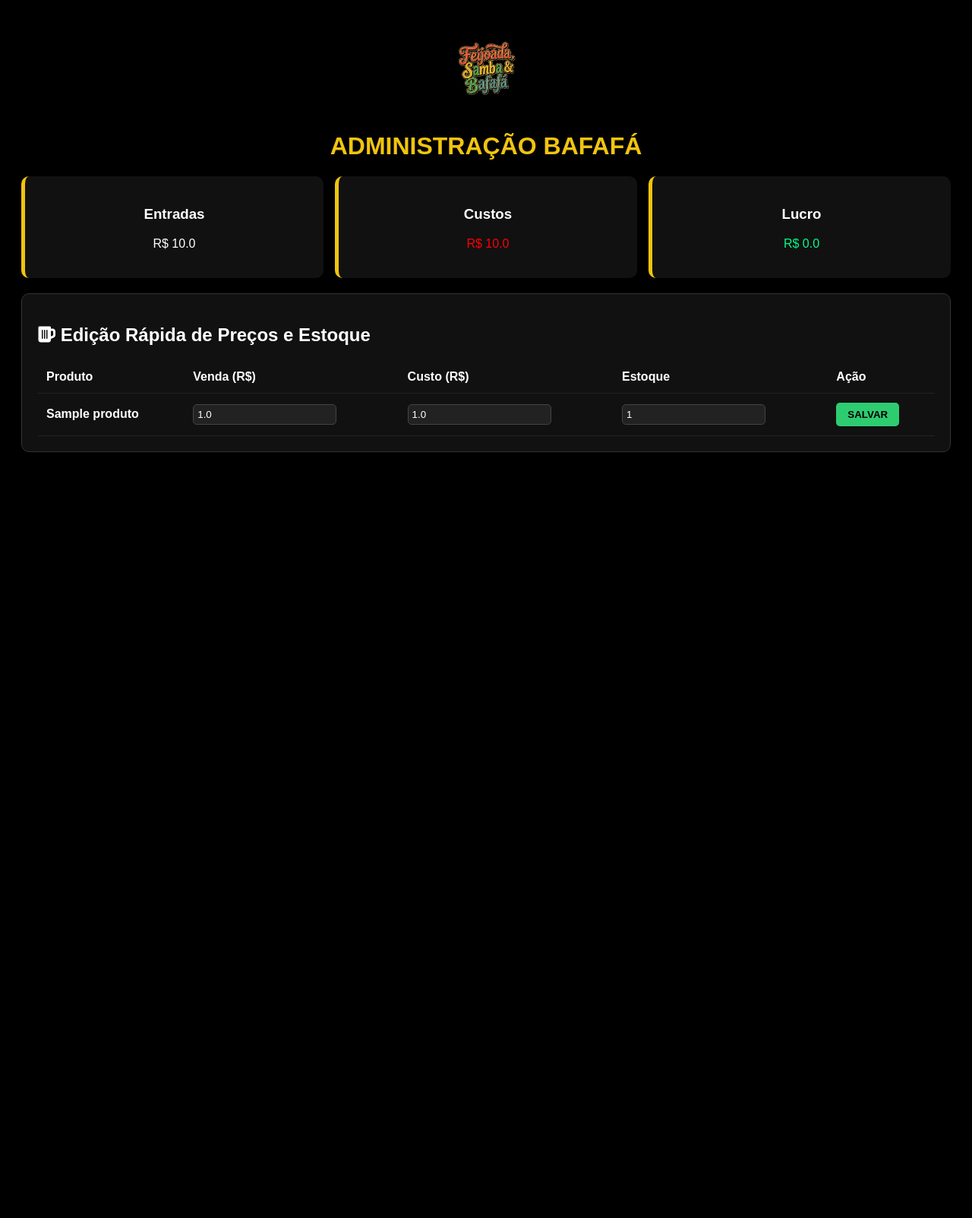
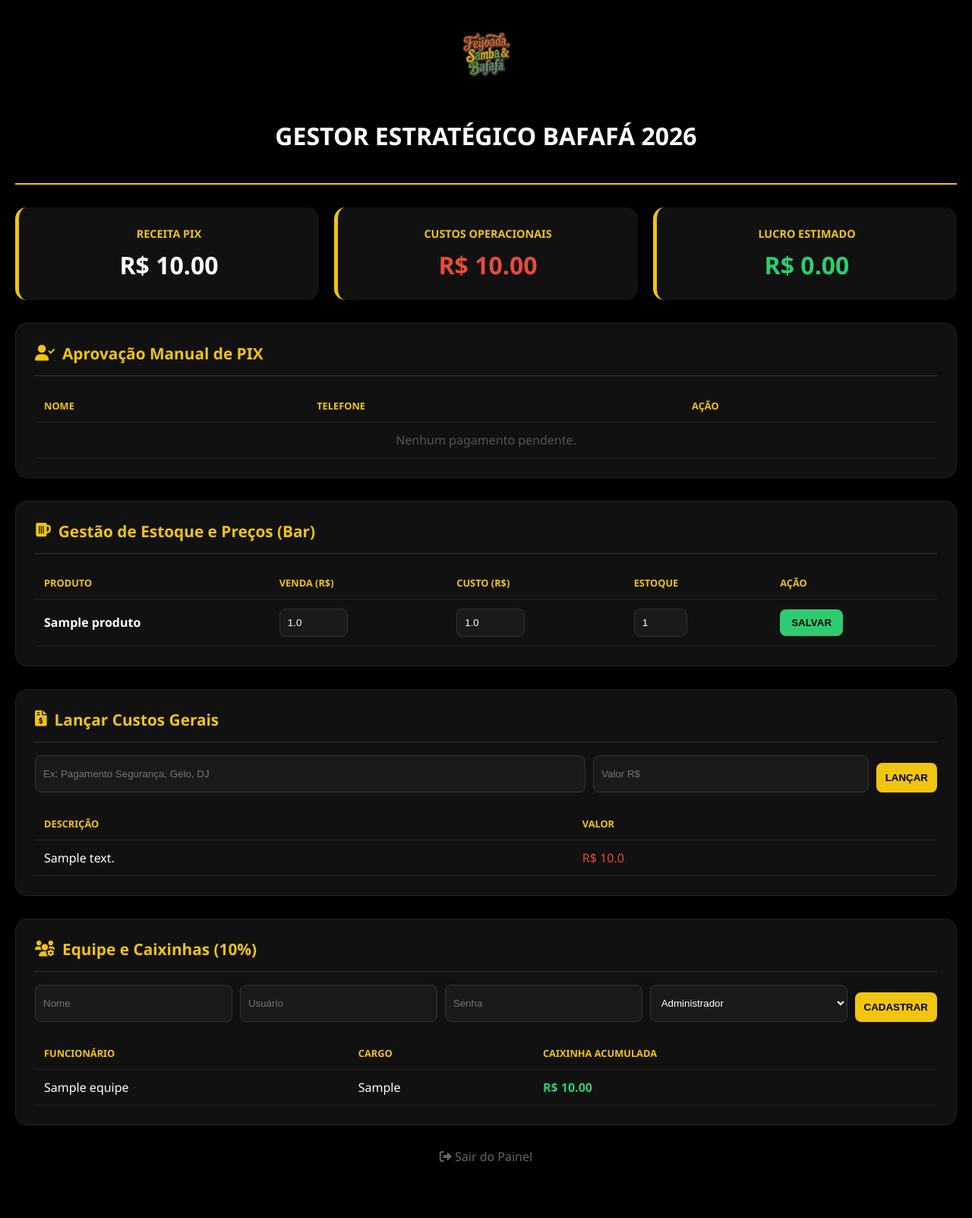
Before and after one commit to wagnerzaparolli15-ai/evento_samba, a Flask app: page /admin_total in a window 1280 px wide. Shown: the whole page at 76% size. Before the commit the page ends 595 px from the top, so only its background shows below. Run offline with Flask 3, Linux system fonts and the light colour scheme; the visitor is signed in with stand-in values (Sample User, id 1); tables that the repository leaves empty hold one stand-in row (values such as "Sample post").

Commit message:
Admin Completo Restaurado: Financeiro, Portaria e Bar

```diff
--- a/templates/admin_total.html
+++ b/templates/admin_total.html
@@ -2,52 +2,125 @@
 <html lang="pt-br">
 <head>
     <meta charset="UTF-8">
-    <title>Dashboard Master - Bafafá</title>
+    <title>Painel de Controle Master - Bafafá 2026</title>
     <link rel="stylesheet" href="https://cdnjs.cloudflare.com/ajax/libs/font-awesome/6.0.0/css/all.min.css">
     <style>
-        :root { --gold: #f1c40f; --bg: #000; --card: #111; }
-        body { background: var(--bg); color: #fff; font-family: sans-serif; padding: 20px; }
-        .logo-adm { text-align: center; margin-bottom: 20px; }
-        .logo-adm img { width: 120px; }
-        .dashboard { display: grid; grid-template-columns: repeat(auto-fit, minmax(200px, 1fr)); gap: 15px; margin-bottom: 20px; }
-        .stat-card { background: var(--card); padding: 20px; border-radius: 10px; border-left: 5px solid var(--gold); text-align: center; }
-        .section { background: var(--card); padding: 20px; border-radius: 10px; margin-bottom: 20px; border: 1px solid #333; }
-        table { width: 100%; border-collapse: collapse; }
+        :root { --gold: #f1c40f; --bg: #000; --card: #111; --success: #2ecc71; --danger: #e74c3c; }
+        body { background: var(--bg); color: #fff; font-family: 'Segoe UI', sans-serif; margin: 0; padding: 20px; }
+
+        .logo-header { text-align: center; margin-bottom: 30px; border-bottom: 2px solid var(--gold); padding-bottom: 20px; }
+        .logo-header img { width: 100px; margin-bottom: 10px; }
+
+        .dashboard { display: grid; grid-template-columns: repeat(auto-fit, minmax(250px, 1fr)); gap: 20px; margin-bottom: 30px; }
+        .stat-card { background: var(--card); padding: 25px; border-radius: 15px; border-left: 5px solid var(--gold); text-align: center; box-shadow: 0 4px 15px rgba(0,0,0,0.5); }
+        .stat-card h3 { margin: 0; color: var(--gold); font-size: 0.9rem; text-transform: uppercase; }
+        .stat-card p { font-size: 2rem; margin: 10px 0 0; font-weight: bold; }
+
+        .section { background: var(--card); padding: 25px; border-radius: 15px; margin-bottom: 30px; border: 1px solid #222; }
+        h2 { color: var(--gold); margin-top: 0; border-bottom: 1px solid #333; padding-bottom: 15px; font-size: 1.3rem; display: flex; align-items: center; gap: 10px; }
+
+        table { width: 100%; border-collapse: collapse; margin-top: 15px; }
         th, td { padding: 12px; text-align: left; border-bottom: 1px solid #222; }
-        input { background: #222; color: #fff; border: 1px solid #444; padding: 5px; border-radius: 5px; }
-        .btn-green { background: #2ecc71; color: #000; border: none; padding: 8px 15px; border-radius: 5px; font-weight: bold; cursor: pointer; }
+        th { color: var(--gold); font-size: 0.8rem; text-transform: uppercase; }
+
+        input, select { background: #1a1a1a; color: #fff; border: 1px solid #333; padding: 10px; border-radius: 8px; width: 100%; box-sizing: border-box; }
+        .btn-save { background: var(--success); color: #000; border: none; padding: 10px 15px; border-radius: 8px; font-weight: bold; cursor: pointer; transition: 0.2s; }
+        .btn-add { background: var(--gold); color: #000; border: none; padding: 12px; border-radius: 8px; font-weight: bold; cursor: pointer; margin-top: 10px; }
+        .btn-approve { background: var(--success); color: #000; padding: 8px 12px; text-decoration: none; border-radius: 5px; font-weight: bold; font-size: 0.8rem; }
     </style>
 </head>
 <body>
 
-    <div class="logo-adm">
-        <img src="{{ url_for('static', filename='logo.png') }}" alt="Logo">
-        <h1 style="color: var(--gold);">ADMINISTRAÇÃO BAFAFÁ</h1>
+    <div class="logo-header">
+        <img src="{{ url_for('static', filename='logo.png') }}" alt="Logo Bafafá">
+        <h1>GESTOR ESTRATÉGICO BAFAFÁ 2026</h1>
     </div>
 
     <div class="dashboard">
-        <div class="stat-card"><h3>Entradas</h3><p>R$ {{ total_entradas }}</p></div>
-        <div class="stat-card"><h3>Custos</h3><p style="color:red;">R$ {{ total_custos }}</p></div>
-        <div class="stat-card"><h3>Lucro</h3><p style="color:#00ff88;">R$ {{ total_entradas - total_custos }}</p></div>
+        <div class="stat-card"><h3>Receita PIX</h3><p>R$ {{ "{:,.2f}".format(total_entradas) }}</p></div>
+        <div class="stat-card"><h3>Custos Operacionais</h3><p style="color: var(--danger);">R$ {{ "{:,.2f}".format(total_custos) }}</p></div>
+        <div class="stat-card"><h3>Lucro Estimado</h3><p style="color: var(--success);">R$ {{ "{:,.2f}".format(total_entradas - total_custos) }}</p></div>
     </div>
 
     <div class="section">
-        <h2><i class="fas fa-beer"></i> Edição Rápida de Preços e Estoque</h2>
+        <h2><i class="fas fa-user-check"></i> Aprovação Manual de PIX</h2>
+        <table>
+            <tr><th>Nome</th><th>Telefone</th><th>Ação</th></tr>
+            {% for c in clientes_pendentes %}
+            <tr>
+                <td>{{ c.nome }}</td>
+                <td>{{ c.telefone }}</td>
+                <td><a href="/aprovar-manual/{{ c.id }}" class="btn-approve">APROVAR AGORA</a></td>
+            </tr>
+            {% else %}
+            <tr><td colspan="3" style="text-align:center; color:#555;">Nenhum pagamento pendente.</td></tr>
+            {% endfor %}
+        </table>
+    </div>
+
+    <div class="section">
+        <h2><i class="fas fa-beer"></i> Gestão de Estoque e Preços (Bar)</h2>
         <table>
             <tr><th>Produto</th><th>Venda (R$)</th><th>Custo (R$)</th><th>Estoque</th><th>Ação</th></tr>
             {% for p in produtos %}
             <tr>
                 <form action="/atualizar-produto/{{ p.id }}" method="POST">
                     <td><strong>{{ p.nome }}</strong></td>
-                    <td><input type="number" step="0.01" name="pv" value="{{ p.preco_venda }}"></td>
-                    <td><input type="number" step="0.01" name="pc" value="{{ p.preco_custo }}"></td>
-                    <td><input type="number" name="e" value="{{ p.estoque }}"></td>
-                    <td><button type="submit" class="btn-green">SALVAR</button></td>
+                    <td><input type="number" step="0.01" name="pv" value="{{ p.preco_venda }}" style="width:90px;"></td>
+                    <td><input type="number" step="0.01" name="pc" value="{{ p.preco_custo }}" style="width:90px;"></td>
+                    <td><input type="number" name="e" value="{{ p.estoque }}" style="width:70px;"></td>
+                    <td><button type="submit" class="btn-save">SALVAR</button></td>
                 </form>
             </tr>
             {% endfor %}
         </table>
     </div>
 
-    </body>
+    <div class="section">
+        <h2><i class="fas fa-file-invoice-dollar"></i> Lançar Custos Gerais</h2>
+        <form method="POST" style="display: grid; grid-template-columns: 2fr 1fr auto; gap: 10px;">
+            <input type="hidden" name="form_tipo" value="custo">
+            <input type="text" name="d" placeholder="Ex: Pagamento Segurança, Gelo, DJ" required>
+            <input type="number" step="0.01" name="v" placeholder="Valor R$" required>
+            <button type="submit" class="btn-add">LANÇAR</button>
+        </form>
+        <table style="margin-top: 20px;">
+            <tr><th>Descrição</th><th>Valor</th></tr>
+            {% for c in custos_lista %}
+            <tr><td>{{ c.descricao }}</td><td style="color:var(--danger)">R$ {{ c.valor }}</td></tr>
+            {% endfor %}
+        </table>
+    </div>
+
+    <div class="section">
+        <h2><i class="fas fa-users-cog"></i> Equipe e Caixinhas (10%)</h2>
+        <form method="POST" style="display: grid; grid-template-columns: 1fr 1fr 1fr 1fr auto; gap: 10px;">
+            <input type="hidden" name="form_tipo" value="equipe">
+            <input type="text" name="n" placeholder="Nome" required>
+            <input type="text" name="u" placeholder="Usuário" required>
+            <input type="text" name="s" placeholder="Senha" required>
+            <select name="c">
+                <option value="admin">Administrador</option>
+                <option value="portaria">Portaria (Liza)</option>
+                <option value="bar">Barman</option>
+            </select>
+            <button type="submit" class="btn-add">CADASTRAR</button>
+        </form>
+        <table style="margin-top: 20px;">
+            <tr><th>Funcionário</th><th>Cargo</th><th>Caixinha Acumulada</th></tr>
+            {% for e in equipe %}
+            <tr>
+                <td>{{ e.nome }}</td>
+                <td>{{ e.cargo }}</td>
+                <td style="color:var(--success); font-weight:bold;">R$ {{ "{:,.2f}".format(e.caixinha_total) }}</td>
+            </tr>
+            {% endfor %}
+        </table>
+    </div>
+
+    <div style="text-align: center; margin-bottom: 50px;">
+        <a href="/logout" style="color: #666; text-decoration: none;"><i class="fas fa-sign-out-alt"></i> Sair do Painel</a>
+    </div>
+
+</body>
 </html>
```
